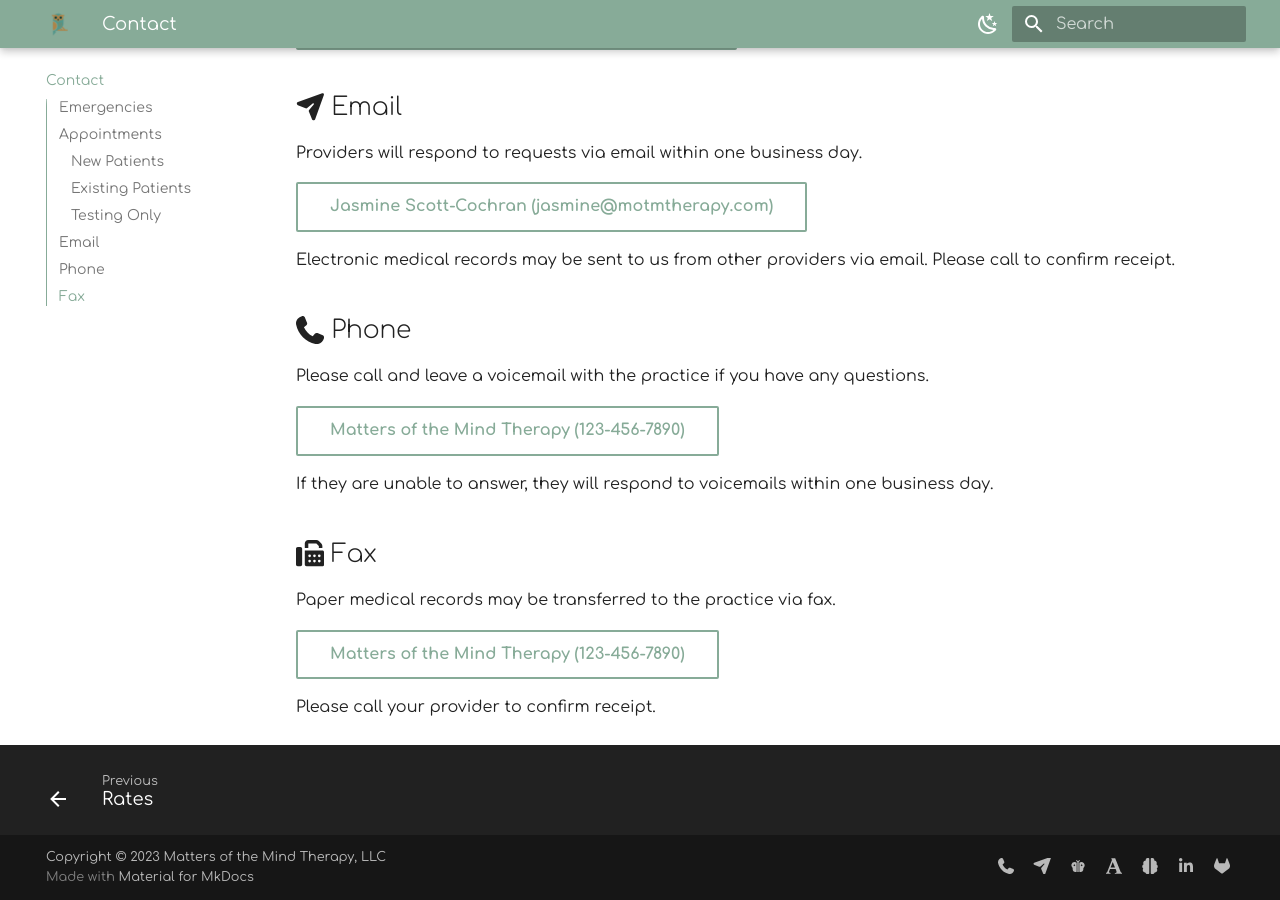
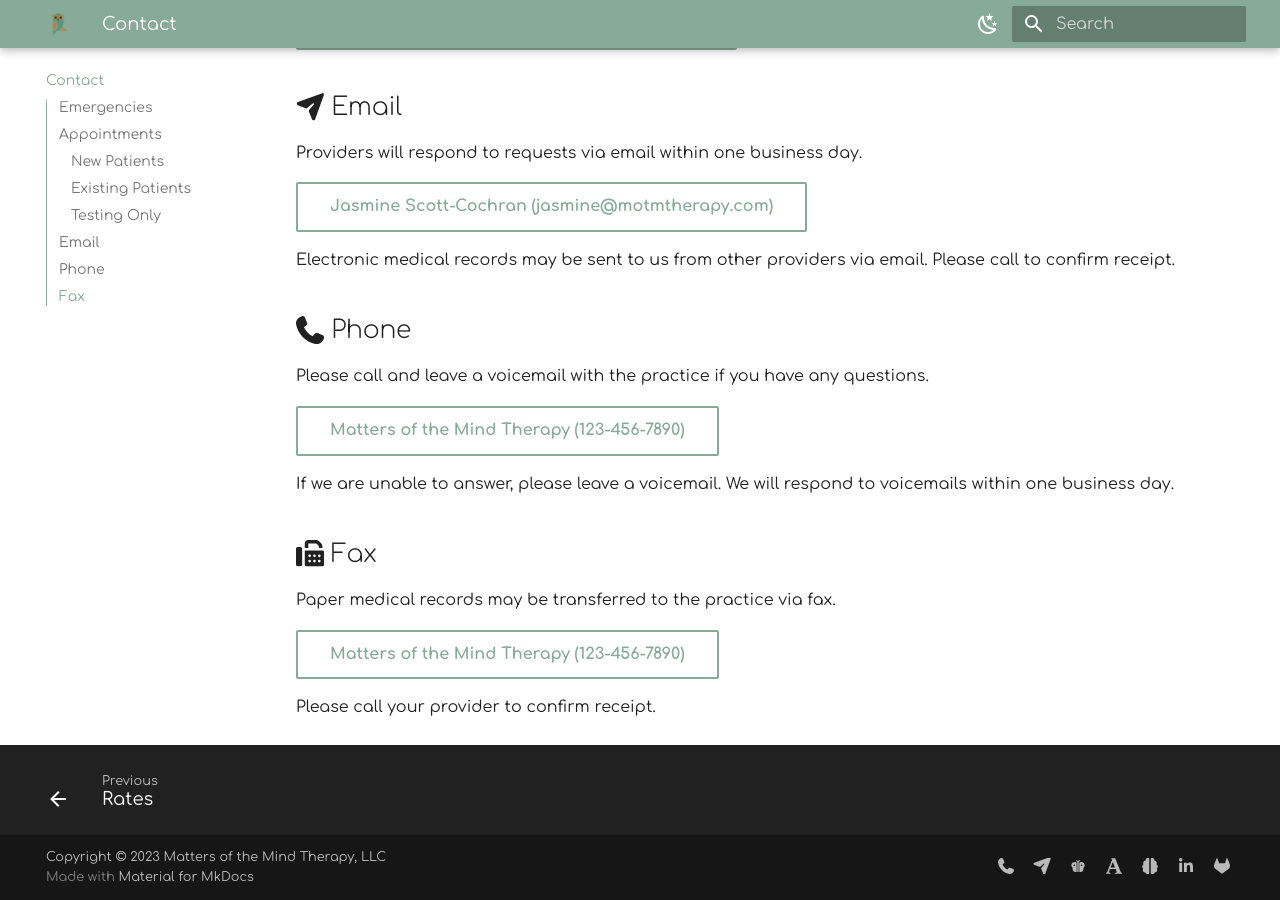
Before and after one commit to motm-therapy/website, an MkDocs documentation site: the page built from docs/contact.md, in a window 1280 px wide and 900 px high, scrolled down 994 px. Built offline with MkDocs 1.6.1 and Material for MkDocs 9.7.7, drawn with Linux system fonts in a browser that asks for light colours.

Commit message:
Update contact.md

```diff
--- a/docs/contact.md
+++ b/docs/contact.md
@@ -45,7 +45,7 @@ Please call and leave a voicemail with the practice if you have any questions.
 
 [Matters of the Mind Therapy (123-456-7890)](tel:1234567890){ .md-button }
 
-If they are unable to answer, they will respond to voicemails within one business day.
+If we are unable to answer, please leave a voicemail. We will respond to voicemails within one business day.
 
 ## :fontawesome-solid-fax: Fax
 
```
